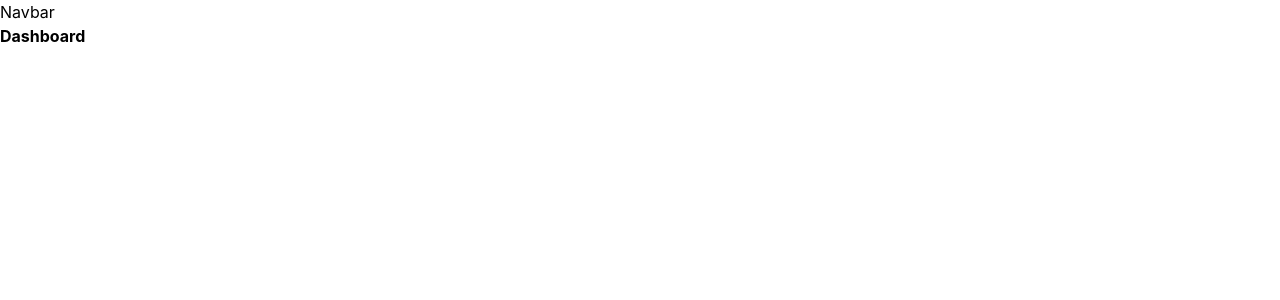
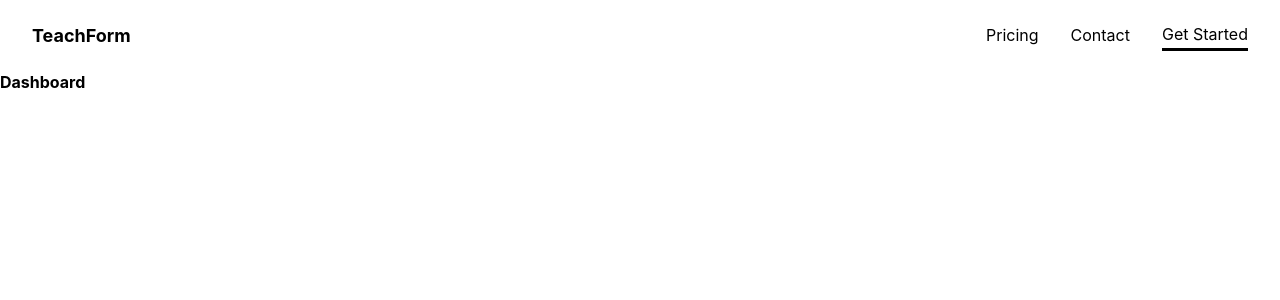
Before and after one commit to shubhamwork2026/teachform, a React (Vite) app: page / in a window 1280 px wide. Shown: the top 300 px of the page. Built offline with nearby package versions, Linux system fonts and the light colour scheme.

Commit message:
Add Navbar

```diff
--- a/src/components/Navbar.jsx
+++ b/src/components/Navbar.jsx
@@ -1,7 +1,29 @@
+import { useState } from "react";
+import { GiHamburgerMenu } from "react-icons/gi";
+
 export default function Navbar() {
+    const [showMenu, setShowMenu] = useState(false);
     return (
         <>
-            <h1>Navbar</h1>
+            <nav className="flex justify-between h-[70px] items-center px-4 sm:px-8">
+                <p className="font-bold text-[18px]">TeachForm</p>
+                <ul className="hidden sm:flex gap-8 sm:items-center">
+                    <p>Pricing</p>
+                    <p>Contact</p>
+                    <p className="border-b-3 leading-7">Get Started</p>
+                </ul>
+                <div className="sm:hidden">
+                    <GiHamburgerMenu size={28} onClick={() => setShowMenu(!showMenu)}/>
+                </div>
+            </nav>
+            {
+                showMenu &&
+                <ul className="flex-col px-4">
+                    <p className="py-[15px]">Pricing</p>
+                    <p className="py-[15px]">Contact</p>
+                    <p className="py-[15px]">Get Started</p>
+                </ul>
+            }
         </>
     );
 }
```
